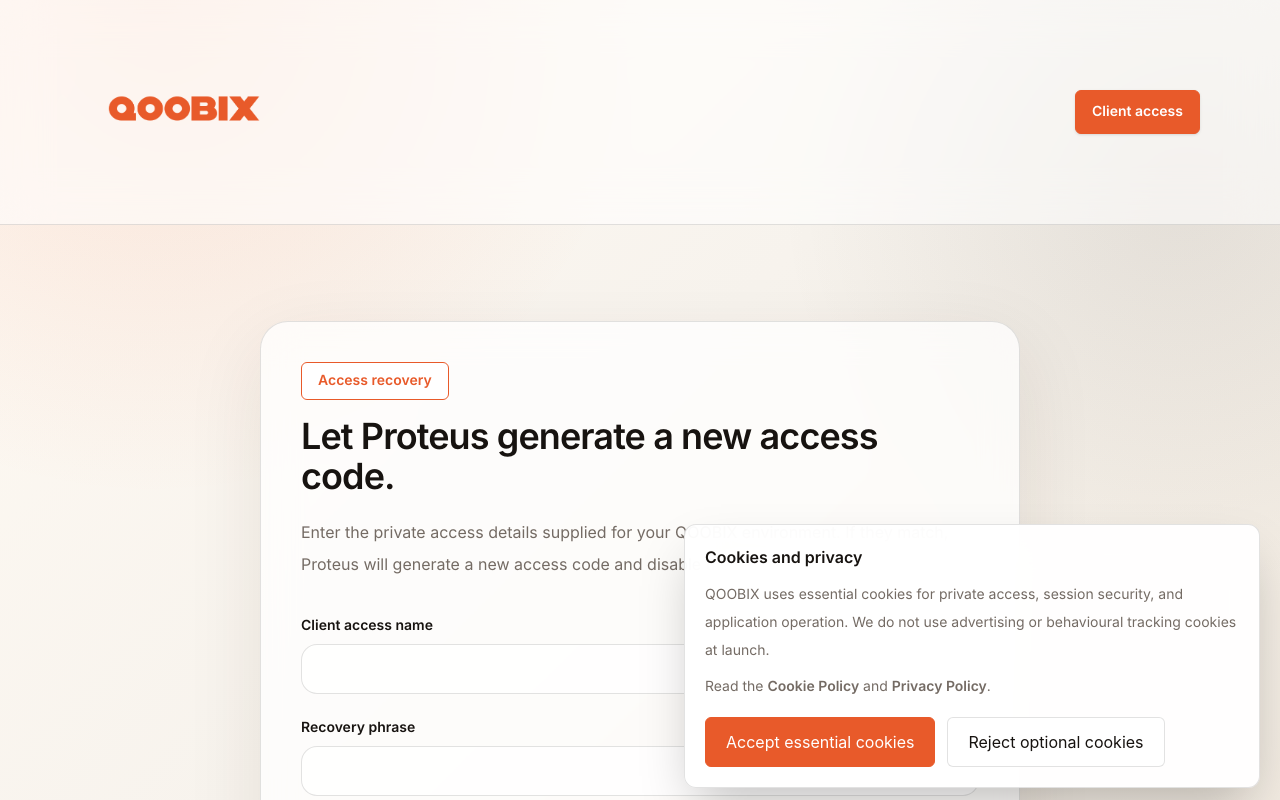
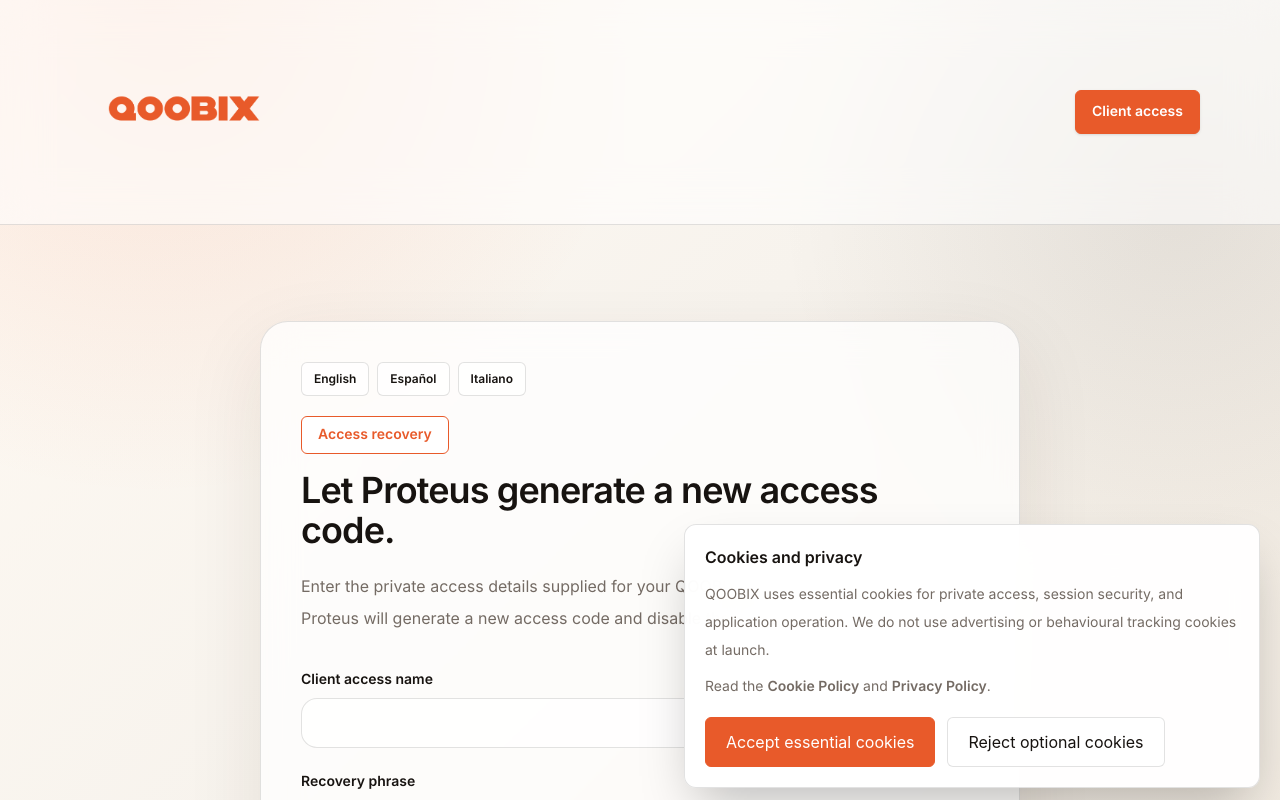
Before and after one commit to hubsienda/qfun, a Next.js app: page /access/recover in a window 1280 px wide. Shown: the top 800 px of the page. Built offline with nearby package versions, Linux system fonts and the light colour scheme.

Commit message:
Update page.tsx

```diff
--- a/app/access/recover/page.tsx
+++ b/app/access/recover/page.tsx
@@ -2,6 +2,13 @@ import Link from 'next/link';
 import type { Metadata } from 'next';
 import { AccessRecoveryForm } from '@/components/AccessRecoveryForm';
 import { Panel } from '@/components/Panel';
+import { getAccessDictionary, getAccessLocale } from '@/lib/qoobix/access-i18n';
+
+type RecoverAccessPageProps = {
+  searchParams: Promise<{
+    lang?: string;
+  }>;
+};
 
 export const metadata: Metadata = {
   title: 'Recover Access',
@@ -12,30 +19,52 @@ export const metadata: Metadata = {
   }
 };
 
-export default function RecoverAccessPage() {
+function LanguageSwitch({ lang }: { lang: string }) {
+  const linkClass =
+    'rounded-md border border-[var(--qoobix-border)] bg-white/70 px-3 py-2 text-xs font-semibold';
+
+  return (
+    <div className="mb-5 flex flex-wrap gap-2">
+      <Link href="/access/recover?lang=en" className={linkClass} aria-current={lang === 'en'}>
+        English
+      </Link>
+      <Link href="/access/recover?lang=es" className={linkClass} aria-current={lang === 'es'}>
+        Español
+      </Link>
+      <Link href="/access/recover?lang=it" className={linkClass} aria-current={lang === 'it'}>
+        Italiano
+      </Link>
+    </div>
+  );
+}
+
+export default async function RecoverAccessPage({ searchParams }: RecoverAccessPageProps) {
+  const params = await searchParams;
+  const lang = getAccessLocale(params.lang);
+  const t = getAccessDictionary(lang);
+
   return (
     <section className="qoobix-narrow py-16 md:py-24">
       <Panel className="p-8 md:p-10">
+        <LanguageSwitch lang={lang} />
+
         <p className="mb-4 inline-flex rounded-md border border-[var(--qoobix-orange)] bg-white/85 px-4 py-2 text-sm font-semibold text-[var(--qoobix-orange)]">
-          Access recovery
+          {t.recoveryPage.badge}
         </p>
 
         <h1 className="text-3xl font-semibold tracking-tight md:text-4xl">
-          Let Proteus generate a new access code.
+          {t.recoveryPage.title}
         </h1>
 
-        <p className="mt-5 leading-8 text-[var(--qoobix-muted)]">
-          Enter the private access details supplied for your QOOBIX environment. If they match,
-          Proteus will generate a new access code and disable the old one.
-        </p>
+        <p className="mt-5 leading-8 text-[var(--qoobix-muted)]">{t.recoveryPage.intro}</p>
 
         <div className="mt-8">
-          <AccessRecoveryForm />
+          <AccessRecoveryForm labels={t.recoveryForm} />
         </div>
 
         <div className="mt-8 border-t border-[var(--qoobix-border)] pt-6">
-          <Link href="/access" className="font-semibold text-[var(--qoobix-orange)]">
-            Back to private access →
+          <Link href={`/access?lang=${lang}`} className="font-semibold text-[var(--qoobix-orange)]">
+            {t.recoveryPage.back} →
           </Link>
         </div>
       </Panel>
```
